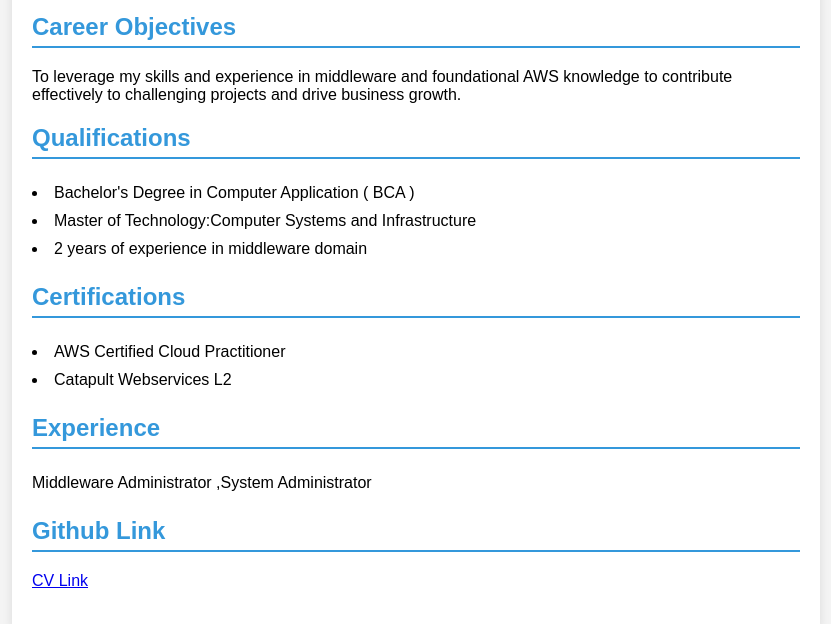
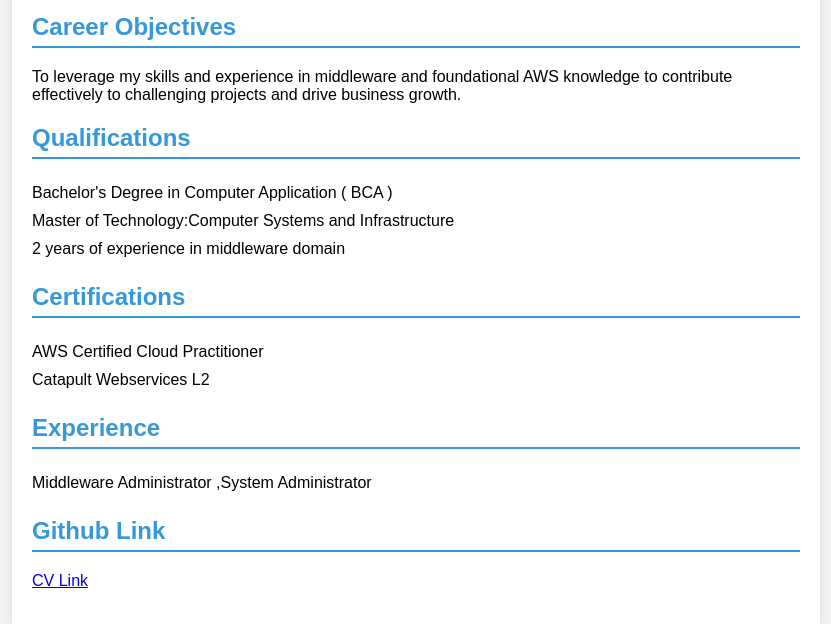
Before and after one commit to SurajGiri1/Resume, a plain HTML site: page index.html in a window 1280 px wide. Shown: the part 162-786 px from the top of the page, without its empty margins (224-1055 px from the left). Drawn offline with Linux system fonts and the light colour scheme.

Commit message:
Update index.html

```diff
--- a/index.html
+++ b/index.html
@@ -25,18 +25,19 @@
 
         <section class="qualifications">
             <h2>Qualifications</h2>
+            <ul>
                 <li>Bachelor's Degree in Computer Application ( BCA )</li>
                 <li>Master of Technology:Computer
                     Systems and Infrastructure</li>
-                <li>2 years of experience in middleware domain</li>
+                <li>2 years of experience in middleware domain</li></ul>
 
         </section>
 
         <section class="certifications">
             <h2>Certifications</h2>
-
+            <ul>
                 <li>AWS Certified Cloud Practitioner</li>
-                <li>Catapult Webservices L2</li>
+                <li>Catapult Webservices L2</li></ul>
 
         </section>
 
```
